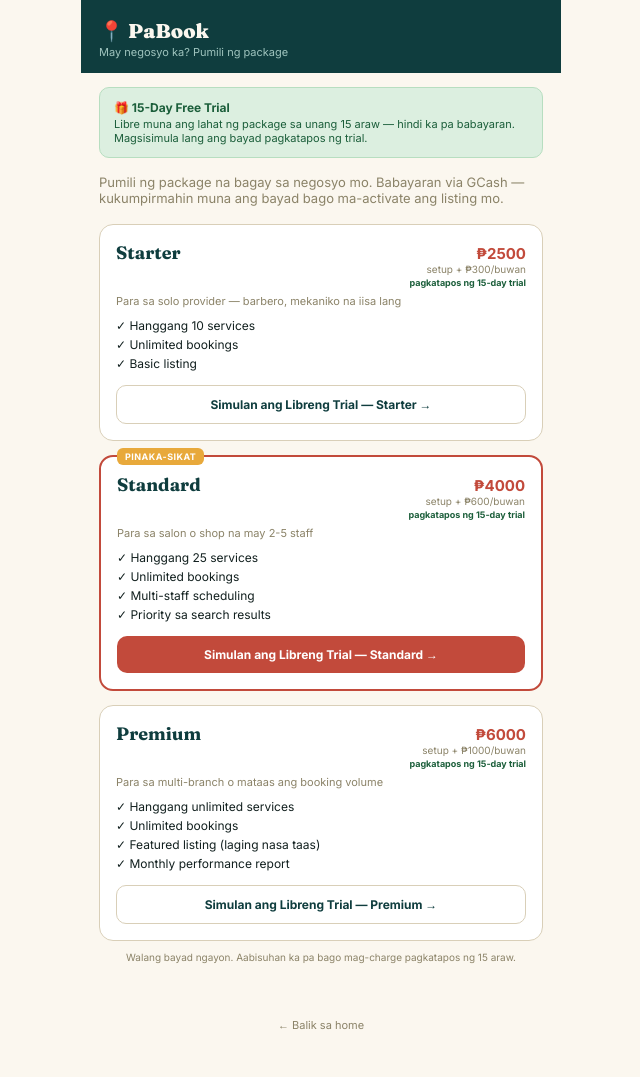
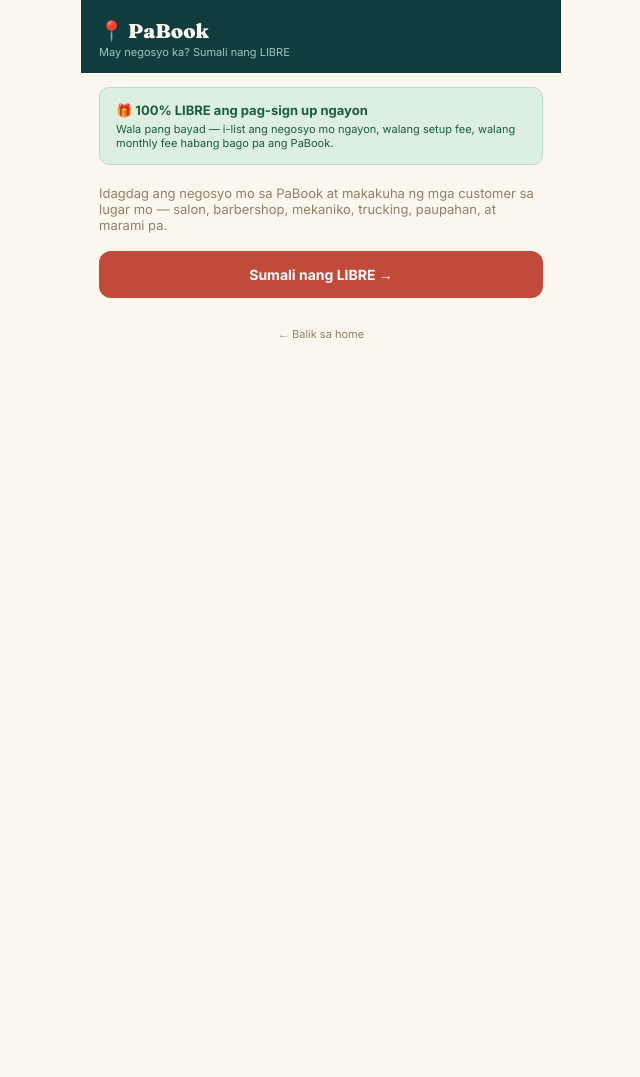
Before and after one commit to freddiejrbolbes-ai/pabook-app, a Flask app: page /provider/signup in a window 1280 px wide. Shown: the whole page, without its empty margins (319-959 px from the left). After the commit the page ends 339 px from the top, so only its background shows below. Run offline with Flask 3, Linux system fonts and the light colour scheme.

Commit message:
Simplify signup page: remove pricing, make it free

```diff
--- a/templates/provider_signup.html
+++ b/templates/provider_signup.html
@@ -2,69 +2,24 @@
 {% block title %}May negosyo ka? — PaBook{% endblock %}
 {% block content %}
 <div class="topbar">
-  <div class="brand">📍 PaBook</div>
-  <div class="sub">May negosyo ka? Pumili ng package</div>
+<div class="brand">📍 PaBook</div>
+<div class="sub">May negosyo ka? Sumali nang LIBRE</div>
 </div>
 
-<div style="margin:14px 18px 0;background:#DCEFE0;border:1px solid #B7DEC0;border-radius:10px;padding:12px 14px;">
-  <p style="font-size:12px;color:#1B5E3A;font-weight:700;margin:0 0 2px;">🎁 15-Day Free Trial</p>
-  <p style="font-size:11px;color:#1B5E3A;margin:0;">Libre muna ang lahat ng package sa unang 15 araw — hindi ka pa babayaran. Magsisimula lang ang bayad pagkatapos ng trial.</p>
+<div style="margin:14px 18px 0;background:#DCEFE0;border:1px solid #B7DEC0;border-radius:10px;padding:14px 16px;">
+<p style="font-size:13px;color:#1B5E3A;font-weight:700;margin:0 0 4px;">🎁 100% LIBRE ang pag-sign up ngayon</p>
+<p style="font-size:11px;color:#1B5E3A;margin:0;">Wala pang bayad — i-list ang negosyo mo ngayon, walang setup fee, walang monthly fee habang bago pa ang PaBook.</p>
 </div>
 
-<div style="padding:16px 18px 4px;">
-  <p style="font-size:13px;color:#8B8368;margin:0;">Pumili ng package na bagay sa negosyo mo. Babayaran via GCash — kukumpirmahin muna ang bayad bago ma-activate ang listing mo.</p>
-</div>
+<div style="padding:20px 18px 4px;">
+<p style="font-size:13px;color:#8B8368;margin:0 0 18px;">Idagdag ang negosyo mo sa PaBook at makakuha ng mga customer sa lugar mo — salon, barbershop, mekaniko, trucking, paupahan, at marami pa.</p>
 
-{% for key, info in tiers.items() %}
-<div style="margin:14px 18px 0;background:#fff;border-radius:14px;padding:16px;
-  border:{{ '2px solid #C24A3B' if key=='standard' else '1px solid #D9CFB8' }};position:relative;">
-  {% if key == 'standard' %}
-  <span style="position:absolute;top:-9px;left:16px;background:#E8A93B;color:#fff;font-size:9px;padding:3px 8px;border-radius:6px;font-weight:800;letter-spacing:.05em;">PINAKA-SIKAT</span>
-  {% endif %}
-
-  <div style="display:flex;justify-content:space-between;align-items:baseline;">
-    <p style="font-family:'Fraunces',serif;font-weight:700;font-size:18px;margin:0;color:#0F3D3E;">{{ info.label }}</p>
-    <div style="text-align:right;">
-      <div style="font-size:15px;font-weight:700;color:#C24A3B;">₱{{ info.setup_fee }}</div>
-      <div style="font-size:10px;color:#8B8368;">setup + ₱{{ info.monthly_fee }}/buwan</div>
-      <div style="font-size:9px;color:#1B5E3A;font-weight:700;margin-top:2px;">pagkatapos ng 15-day trial</div>
-    </div>
-  </div>
-
-  <p style="font-size:11px;color:#8B8368;margin:6px 0 10px;">
-    {% if key == 'starter' %}Para sa solo provider — barbero, mekaniko na iisa lang
-    {% elif key == 'standard' %}Para sa salon o shop na may 2-5 staff
-    {% else %}Para sa multi-branch o mataas ang booking volume{% endif %}
-  </p>
-
-  <div style="font-size:12px;color:#12201F;margin-bottom:4px;">✓ Hanggang {{ info.max_services if info.max_services < 999 else 'unlimited' }} services</div>
-  <div style="font-size:12px;color:#12201F;margin-bottom:4px;">✓ Unlimited bookings</div>
-  {% if key == 'standard' %}
-  <div style="font-size:12px;color:#12201F;margin-bottom:4px;">✓ Multi-staff scheduling</div>
-  <div style="font-size:12px;color:#12201F;margin-bottom:4px;">✓ Priority sa search results</div>
-  {% elif key == 'premium' %}
-  <div style="font-size:12px;color:#12201F;margin-bottom:4px;">✓ Featured listing (laging nasa taas)</div>
-  <div style="font-size:12px;color:#12201F;margin-bottom:4px;">✓ Monthly performance report</div>
-  {% else %}
-  <div style="font-size:12px;color:#12201F;margin-bottom:4px;">✓ Basic listing</div>
-  {% endif %}
-
-  <a href="{{ url_for('provider_setup', package=key) }}"
-     style="display:block;text-align:center;margin-top:14px;padding:11px 0;border-radius:10px;
-     font-weight:700;font-size:12px;
-     background:{{ '#C24A3B' if key=='standard' else '#fff' }};
-     color:{{ '#fff' if key=='standard' else '#0F3D3E' }};
-     border:{{ 'none' if key=='standard' else '1px solid #D9CFB8' }};">
-    Simulan ang Libreng Trial — {{ info.label }} →
-  </a>
-</div>
-{% endfor %}
-
-<div style="text-align:center;padding:0 18px 20px;">
-  <p style="font-size:10px;color:#8B8368;">Walang bayad ngayon. Aabisuhan ka pa bago mag-charge pagkatapos ng 15 araw.</p>
+<a href="{{ url_for('provider_setup') }}" style="display:block;text-align:center;padding:15px 0;border-radius:12px;font-weight:700;font-size:14px;background:#C24A3B;color:#fff;">
+Sumali nang LIBRE →
+</a>
 </div>
 
 <div style="text-align:center;padding:20px 18px;">
-  <a href="{{ url_for('home') }}" style="font-size:11px;color:#8B8368;">← Balik sa home</a>
+<a href="{{ url_for('home') }}" style="font-size:11px;color:#8B8368;">← Balik sa home</a>
 </div>
 {% endblock %}
```
